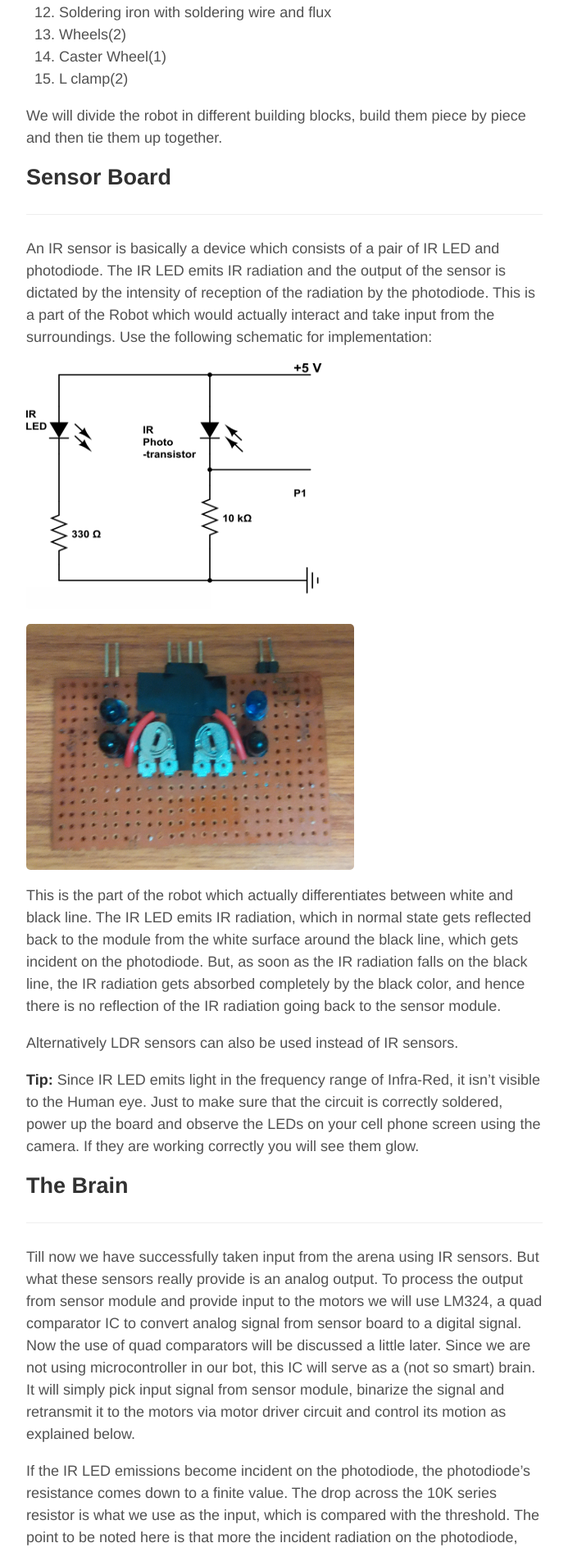
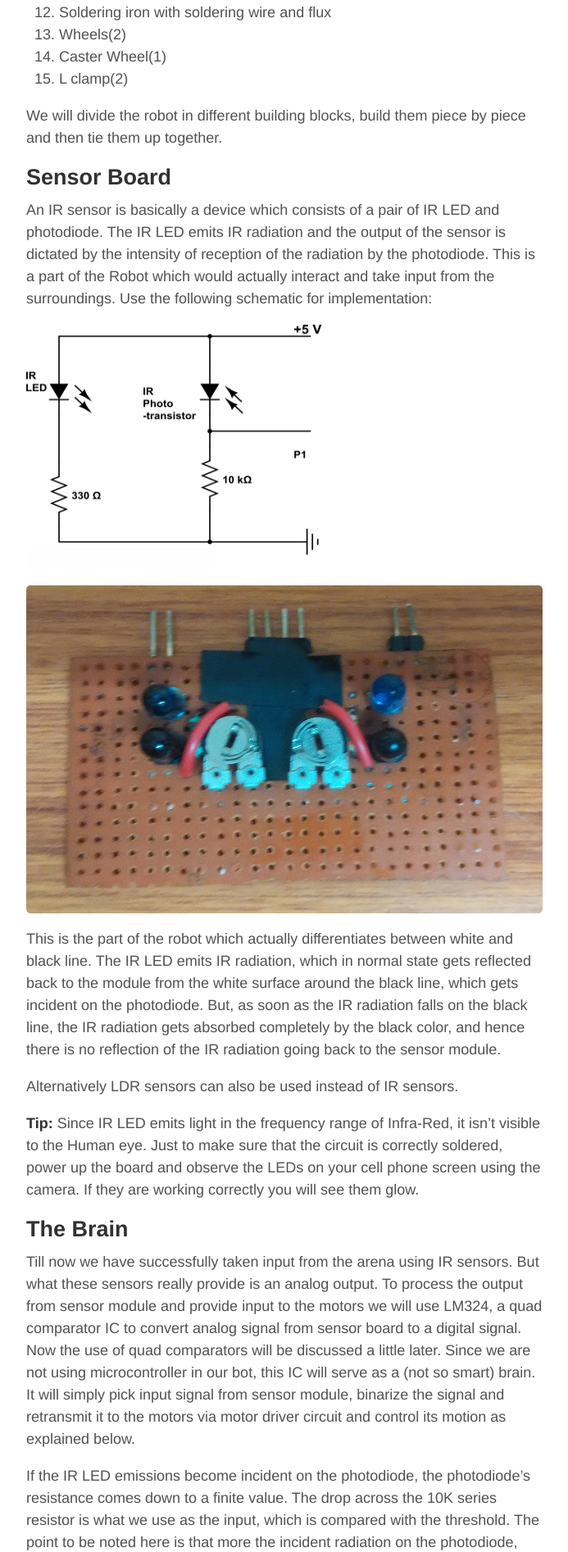
Before and after one commit to IshankGulati/ishankgulati.github.io, a Jekyll site: the page built from _posts/2015-10-26-Line Follower Without Microcontroller.md, in a window 1280 px wide. Shown: the part 818-2711 px from the top of the page at 82% size, without its empty margins (293-986 px from the left). Built offline with Jekyll 4.4.1, drawn with Linux system fonts in a browser that asks for light colours; comment, search, counter and statistics services are not loaded.

Commit message:
post1-fix3

```diff
--- a/_posts/2015-10-26-Line Follower Without Microcontroller.md
+++ b/_posts/2015-10-26-Line Follower Without Microcontroller.md
@@ -30,12 +30,12 @@ We will divide the robot in different building blocks, build them piece by piece
 
 
 ##Sensor Board
----
+
 An IR sensor is basically a device which consists of a pair of IR LED and photodiode. The IR LED emits IR radiation and the output of the sensor is dictated by the intensity of reception of the radiation by the photodiode. This is a part of the Robot which would actually interact and take input from the surroundings. Use the following schematic for implementation:
 
-<img src="/assets/sensor-ckt.png" alt="Sensor circuit" style="width:400px;height:300px;"/>
+<img src="/assets/sensor-ckt.png" alt="Sensor circuit" style="width:400px;height:300px;" align="middle"/>
 
-<img src="/assets/sensor_module.jpg" alt="Sensor module" style="width:400px;height:300px;"/>
+<img src="/assets/sensor_module.jpg" alt="Sensor module" style="width:640px;height:400px;"/>
 
 This is the part of the robot which actually differentiates between white and black line. The IR LED emits IR radiation, which in normal state gets reflected back to the module from the white surface around the black line, which gets incident on the photodiode. But, as soon as the IR radiation falls on the black line, the IR radiation gets absorbed completely by the black color, and hence there is no reflection of the IR radiation going back to the sensor module.
 
@@ -46,7 +46,7 @@ Alternatively LDR sensors can also be used instead of IR sensors.
 
 
 ##The Brain
----
+
 Till now we have successfully taken input from the arena using IR sensors. But what these sensors really provide is an analog output. To process the output from sensor module and provide input to the motors we will use LM324, a quad comparator IC to convert analog signal from sensor board to a digital signal. Now the use of quad comparators will be discussed a little later. Since we are not using microcontroller in our bot, this IC will serve as a (not so smart) brain. It will simply pick input signal from sensor module, binarize the signal and retransmit it to the motors via motor driver circuit and control its motion as explained below.
 
 If the IR LED emissions become incident on the photodiode, the photodiode’s resistance comes down to a finite value. The drop across the 10K series resistor is what we use as the input, which is compared with the threshold. The point to be noted here is that more the incident radiation on the photodiode, less will be the drop across it, and hence more will be the drop across the series resistor. If the voltage developed across the resistor is greater than the threshold set by us, the output of the IC will be high, else it will be low. Hence, if our reflected radiation is never strong enough to be greater than the threshold and we have a constant low as output, we can reduce the threshold voltage by turning the “minus shaped” slit in the variable resistance towards its terminal where we connected Gnd. In case our threshold is very low and the output is always high in spite of no radiation or if it is just too sensitive, then you can increase the threshold by turning the slit the other way. When the emissions are absorbed by a black surface, the resistance of the photodiode becomes very high due to no incidence of IR emissions on it, and the output remains low.
@@ -58,7 +58,7 @@ The output of the comparator IC is connected to one end of motor and the other e
 
 
 ##Pulse width Modulation
----
+
 Till now we were using constant voltage supply for the threshold voltage. Imagine if we could use triangular waves as threshold, than the varying voltage on the other pin of compartor would produce square waves of varying duty cycle i.e. Pulse width modulated waves. This wave can be further used in controlling speed of the motors. I won't go in much details as there is an exceptional explanation of this [here](http://www.ermicro.com/blog/?p=1908).
 
 <img src="/assets/lfr-ckt.jpg" alt="LFR circuit" style="width:840px;height:600px;"/>
@@ -67,36 +67,37 @@ The above picture has been taken from [here](http://www.ermicro.com/blog/?p=1908
 
 Below is my implementation of this circuit.
 
-<img src="/assets/brain.jpg" alt="PWM circuit" style="width:400px;height:300px;"/>
+<img src="/assets/brain.jpg" alt="PWM circuit" style="width:640px;height:400px;"/>
 
 
 ##Motor Driver Circuit
----
-<img src="/assets/motor.jpg" alt="Motor Driver" style="width:400px;height:300px;"/>
 
 This is a very easy circuit. Just follow the above circuit diagram and you will be ready to go.
+
+<img src="/assets/motor.jpg" alt="Motor Driver" style="width:400px;height:300px;" align="middle"/>
 
 
 ##Power Supply
 ---
-<img src="/assets/7805.PNG" alt="7805" style="width:400px;height:300px;"/>
 
 If a power supply of greater than 5v is used in the circuit, than a voltage regulator must be used to trim the voltage. Also it is advised to use a seperate power supply for motor driver circuit.
 Solder a 0.33uF capacitor to the input pin of IC and a 0.1uF capacitor to the output pin and connect the othe end of capacitors to a common ground. Also connect the middle pin to the common ground. I have also connected an LED through 330ohm resistor for the on/off notification.
 
-<img src="/assets/power_sup.jpg " alt="Power Supply" style="width:400px;height:300px;"/>
+<img src="/assets/7805.PNG" alt="7805" style="width:400px;height:300px;" align="middle"/>
+
+<img src="/assets/power_sup.jpg " alt="Power Supply" style="width:400px;height:300px;" align="middle"/>
 
 
 ##Chassis
----
+
 Well the most difficult part is over. I made chassis by cutting out a small piece from plywood. Motors can be attached to chassis using L clamps. Also prebuilt chassis can be used. Now all that is left is combining all the parts and giving your bot a run.
 
 Below I have attached the picture of the final implementation. Also I want to mention that this bot won first place in IIT Delhi's techfest Tryst'14. I have also attached the video which my team took during the performance at IIT Delhi.
 
 Thanks!
 
-<img src="/assets/lwr-wo-mcu.jpg " alt="Final LFR" style="width:400px;height:300px;"/>
+<img src="/assets/lwr-wo-mcu.jpg " alt="Final LFR" style="width:640px;height:400px;"/>
 
 <a href="http://www.youtube.com/watch?feature=player_embedded&v=xkZcu1CB4b0
 " target="_blank"><img src="http://img.youtube.com/vi/xkZcu1CB4b0/0.jpg"
-alt="Line follower" width="640" height="427"/></a>
+alt="Line follower" width="640" height="427" border="5"/></a>
```
